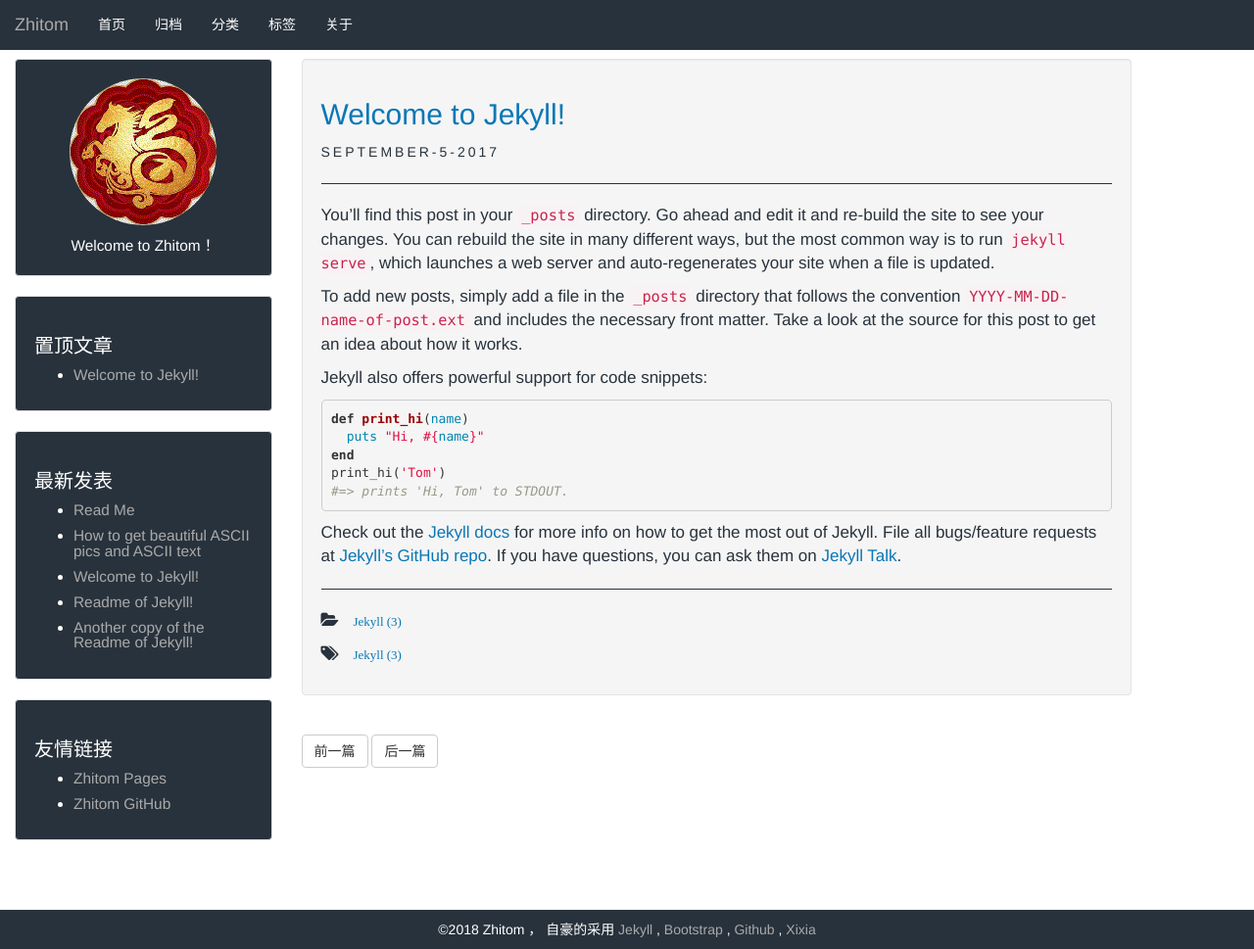
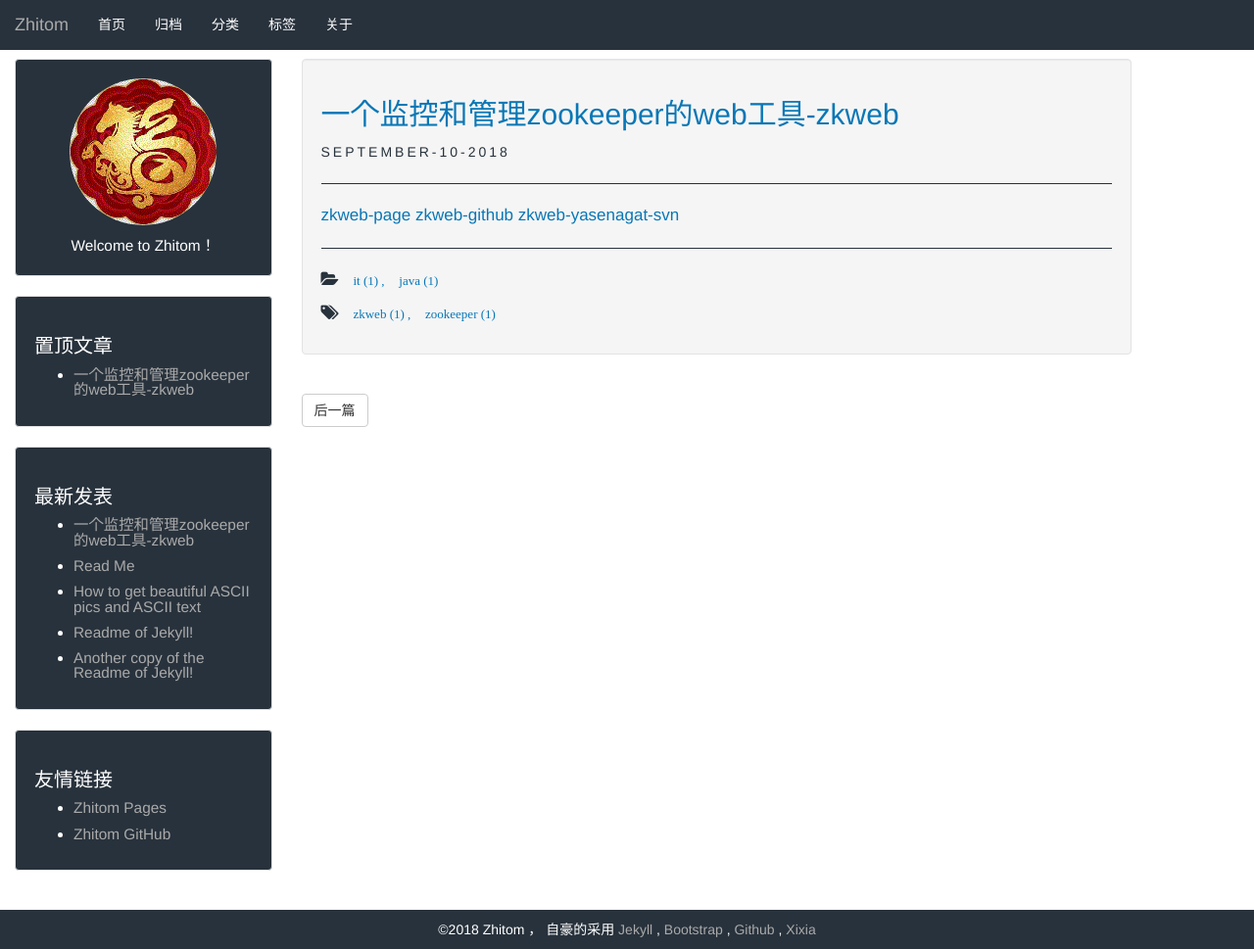
Before and after one commit to zhitom/zhitom.github.io, a Jekyll site: the page built from _posts/2017-09-05-welcome-to-jekyll.markdown, in a window 1280 px wide and 969 px high. Shown: the whole window at 98% size. Built offline with Jekyll 4.4.1, drawn with Linux system fonts in a browser that asks for light colours.

Commit message:
Update 2017-09-05-welcome-to-jekyll.markdown

```diff
--- a/_posts/2017-09-05-welcome-to-jekyll.markdown
+++ b/_posts/2017-09-05-welcome-to-jekyll.markdown
@@ -1,27 +1,16 @@
 ---
 layout: post
-title:  "Welcome to Jekyll!"
-date:   2017-09-05 14:10:51 +0800
-categories: Jekyll
-tags: Jekyll
-description: A simple example post page generate by Jekyll.
+title:  "一个监控和管理zookeeper的web工具-zkweb"
+date:   2018-09-10 14:10:51 +0800
+categories: it java
+tags: zkweb zookeeper
+description: zookeeper web管理和监控界面，使用内置的H2数据库，此版本基于淘宝大神yasenagat的zkWeb源码基础之上进行了大幅升级和修改
 ---
-You’ll find this post in your `_posts` directory. Go ahead and edit it and re-build the site to see your changes. You can rebuild the site in many different ways, but the most common way is to run `jekyll serve`, which launches a web server and auto-regenerates your site when a file is updated.
 
-To add new posts, simply add a file in the `_posts` directory that follows the convention `YYYY-MM-DD-name-of-post.ext` and includes the necessary front matter. Take a look at the source for this post to get an idea about how it works.
+[zkweb-page][zkweb-page]
+[zkweb-github][zkweb-github]
+[zkweb-yasenagat-svn][zkweb-yasenagat-svn]
 
-Jekyll also offers powerful support for code snippets:
-
-{% highlight ruby %}
-def print_hi(name)
-  puts "Hi, #{name}"
-end
-print_hi('Tom')
-#=> prints 'Hi, Tom' to STDOUT.
-{% endhighlight %}
-
-Check out the [Jekyll docs][jekyll-docs] for more info on how to get the most out of Jekyll. File all bugs/feature requests at [Jekyll’s GitHub repo][jekyll-gh]. If you have questions, you can ask them on [Jekyll Talk][jekyll-talk].
-
-[jekyll-docs]: https://jekyllrb.com/docs/home
-[jekyll-gh]:   https://github.com/jekyll/jekyll
-[jekyll-talk]: https://talk.jekyllrb.com/
+[zkweb-page]: https://blog.csdn.net/zhitom/article/details/80839496
+[zkweb-github]:   https://github.com/zhitom/zkweb
+[zkweb-yasenagat-svn]: http://code.taobao.org/svn/zkweb/
```
